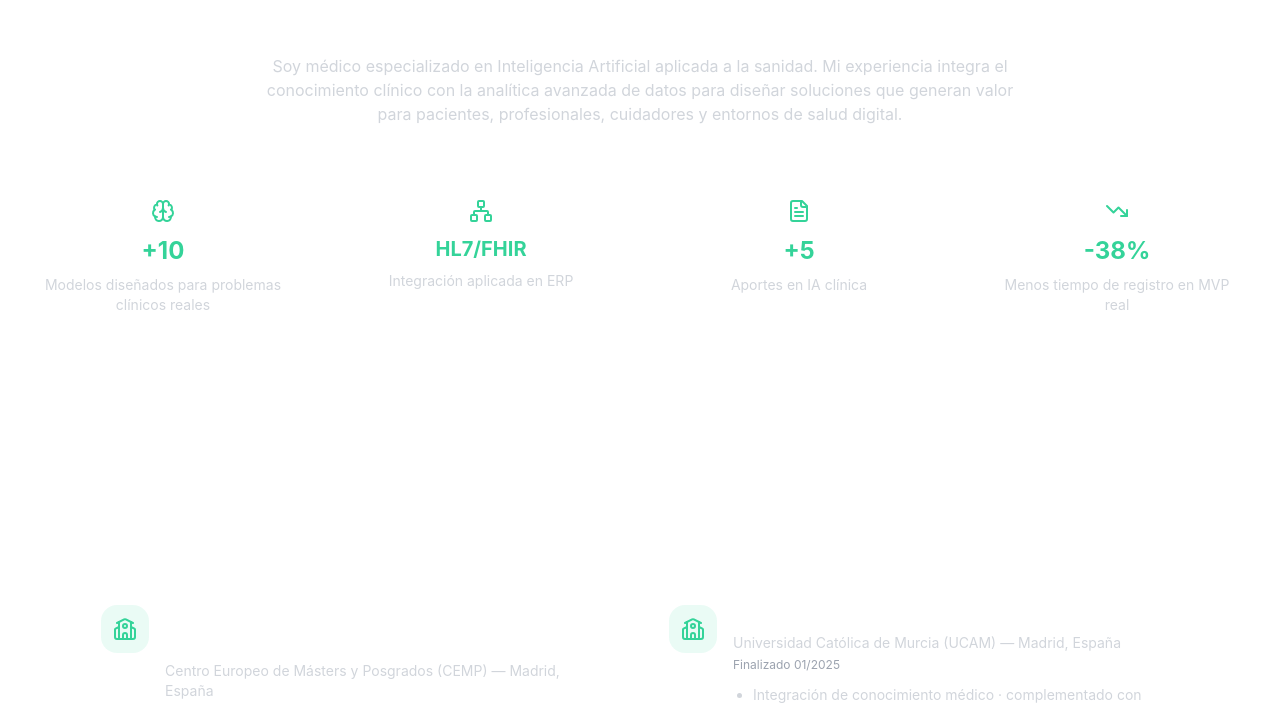
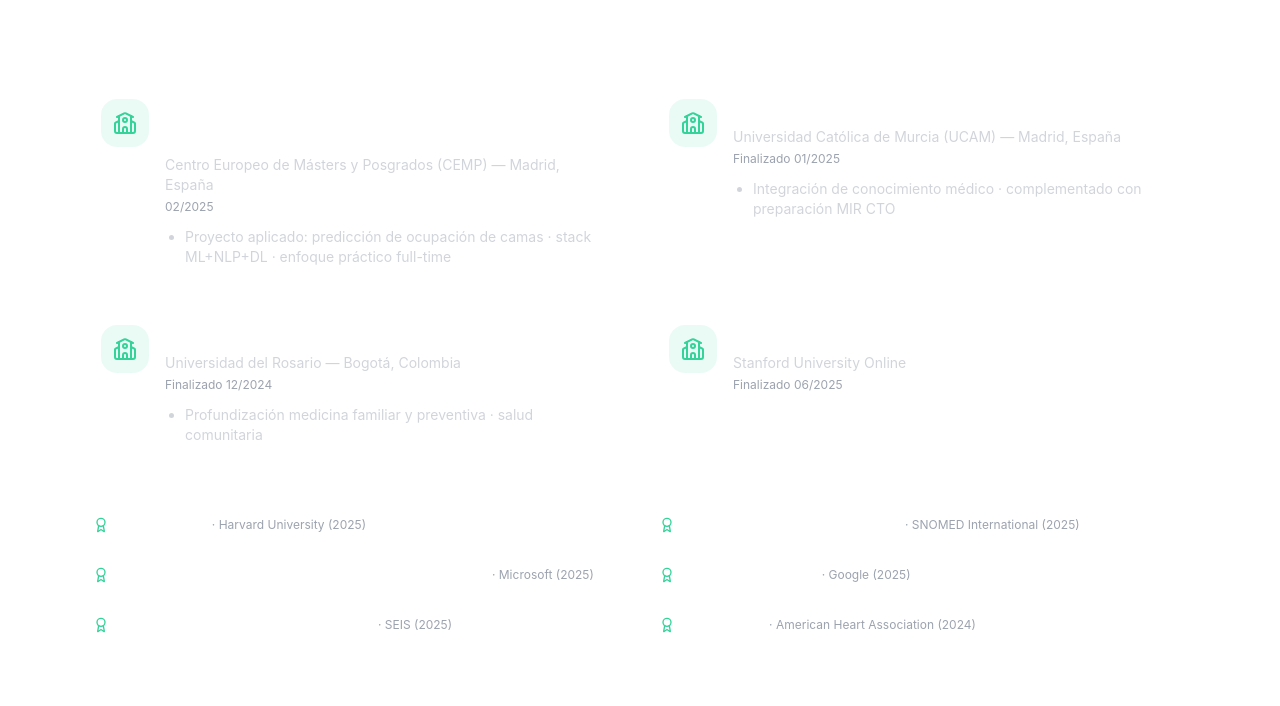
Before and after one commit to Aram9574/Portafolio, a Next.js app: page /sobre-mi in a window 1280 px wide. Shown: the part 1040-1746 px from the top of the page. Built offline with nearby package versions, Linux system fonts and the light colour scheme.

Commit message:
chore(sobre-mi): elimina sección 'Un perfil clínico con visión tecnológica' y limpia imports

```diff
--- a/app/sobre-mi/page.tsx
+++ b/app/sobre-mi/page.tsx
@@ -2,7 +2,7 @@ export const metadata = { title: 'Sobre mí' }
 
 import Section from '@/components/ui/Section'
 import { Card } from '@/components/ui/Card'
-import { Globe, Code, Database, Layout, MessageSquare, Shield, Network, Brain, FileText, TrendingDown } from 'lucide-react'
+import { Globe, Code, Database, Layout, MessageSquare, Shield } from 'lucide-react'
 import EducationSection from '@/components/sections/EducationSection'
 import SkillsGrid from '@/components/sections/SkillsGrid'
 
@@ -35,38 +35,7 @@ export default function SobreMiPage() {
         </div>
       </Section>
 
-      {/* Sobre (resumen clínico-tecnológico) */}
-      <section id="about" className="py-20">
-        <div className="container mx-auto px-4 text-center">
-          <h2 className="text-3xl font-bold mb-6">Un perfil clínico con visión tecnológica</h2>
-          <p className="text-gray-300 max-w-3xl mx-auto mb-12">
-            Soy médico especializado en Inteligencia Artificial aplicada a la sanidad. Mi experiencia integra el conocimiento clínico con la analítica avanzada de datos para diseñar soluciones que generan valor para pacientes, profesionales, cuidadores y entornos de salud digital.
-          </p>
 
-          <div className="grid gap-6 sm:grid-cols-2 md:grid-cols-4">
-            <div className="rounded-xl border border-white/10 bg-white/5 p-6 hover:border-emerald-400/40 transition">
-              <Brain className="w-6 h-6 text-emerald-400 mx-auto mb-3" />
-              <div className="text-2xl font-bold text-emerald-400 mb-2">+10</div>
-              <p className="text-sm text-gray-300">Modelos diseñados para problemas clínicos reales</p>
-            </div>
-            <div className="rounded-xl border border-white/10 bg-white/5 p-6 hover:border-emerald-400/40 transition">
-              <Network className="w-6 h-6 text-emerald-400 mx-auto mb-3" />
-              <div className="text-xl font-bold text-emerald-400 mb-2">HL7/FHIR</div>
-              <p className="text-sm text-gray-300">Integración aplicada en ERP</p>
-            </div>
-            <div className="rounded-xl border border-white/10 bg-white/5 p-6 hover:border-emerald-400/40 transition">
-              <FileText className="w-6 h-6 text-emerald-400 mx-auto mb-3" />
-              <div className="text-2xl font-bold text-emerald-400 mb-2">+5</div>
-              <p className="text-sm text-gray-300">Aportes en IA clínica</p>
-            </div>
-            <div className="rounded-xl border border-white/10 bg-white/5 p-6 hover:border-emerald-400/40 transition">
-              <TrendingDown className="w-6 h-6 text-emerald-400 mx-auto mb-3" />
-              <div className="text-2xl font-bold text-emerald-400 mb-2">-38%</div>
-              <p className="text-sm text-gray-300">Menos tiempo de registro en MVP real</p>
-            </div>
-          </div>
-        </div>
-      </section>
 
 
 
```
